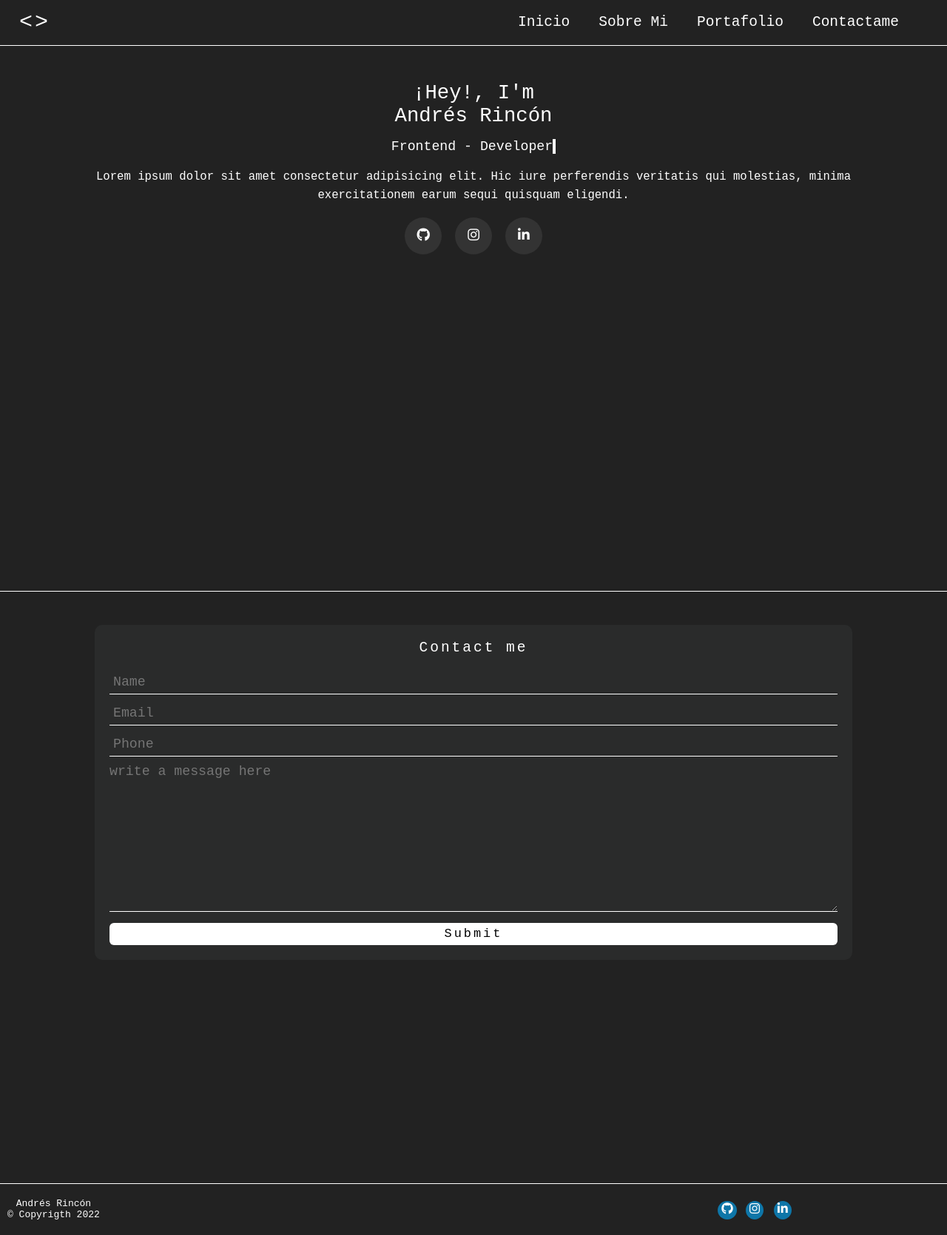
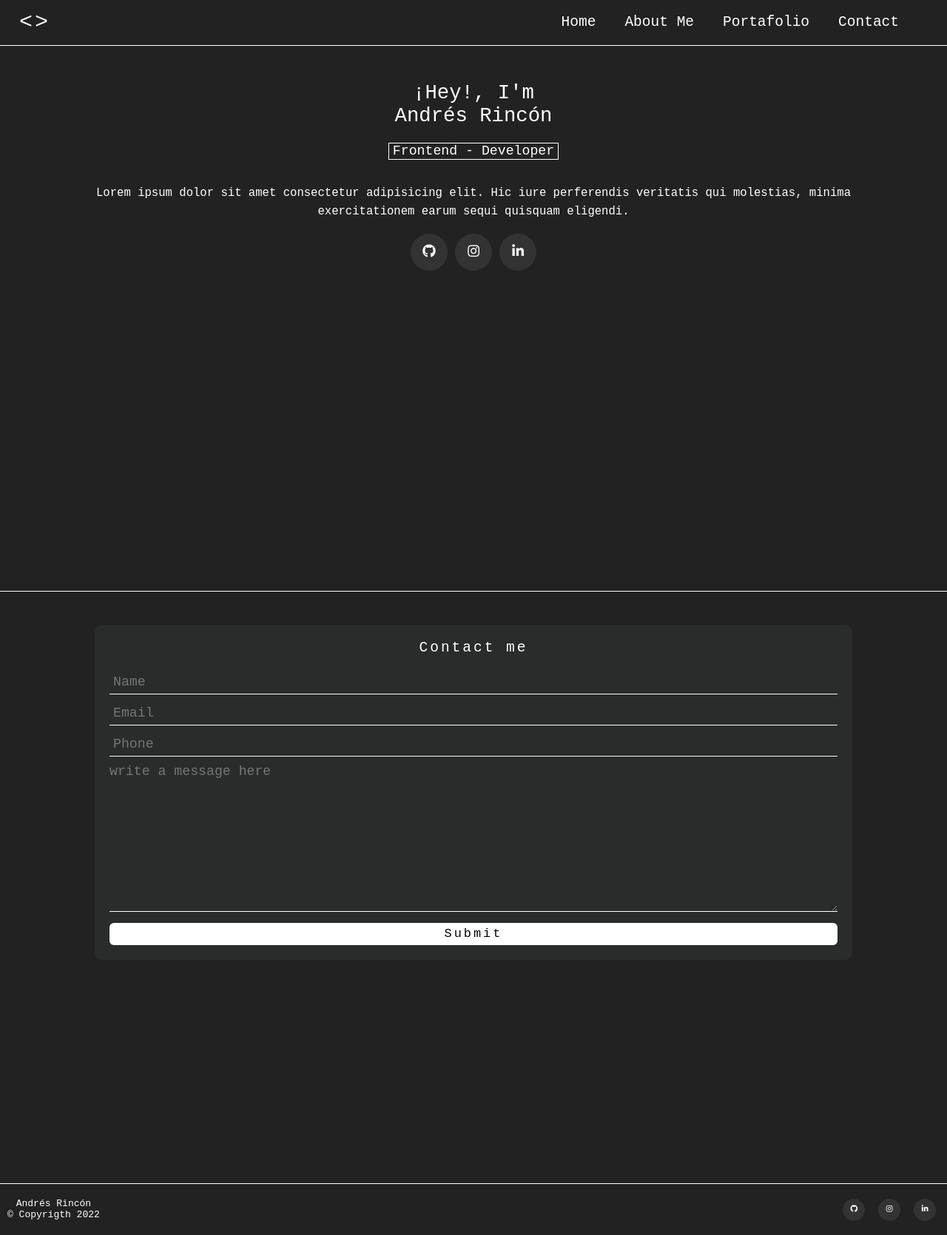
Before and after one commit to andresrrs/miSite, a plain HTML site: page index.html in a window 1280 px wide. Shown: the whole page at 74% size. Drawn offline with Linux system fonts and the light colour scheme.

Commit message:
segundo commit

```diff
--- a/css/estilos.css
+++ b/css/estilos.css
@@ -137,31 +137,31 @@ div .p {
   padding-top: 20px;
 }
 
-.info_profile .p1 {
+span{
+  display: block;
   font-family: monospace;
   font-size: 1.4rem;
-  color: #fff;
   text-transform: capitalize;
-  position: relative;
-  top: 15px;
   white-space: nowrap;
   border-right: 4px solid;
-  width: 22ch;
-  margin: auto;
-  animation: typing 2s steps(21), blink 0.5s infinite step-end alternate;
+  width: 21ch;
+  animation: typing 2s steps(12),
+  blink .5s infinite step-end alternate;
   overflow: hidden;
+  margin: 20px auto 0;
+  border: 1px solid #fff
 }
 
 @keyframes typing {
-  from {
-    width: 0;
-  }
+
+  from{width: 0}
+
 }
 
 @keyframes blink {
-  50% {
-    background-color: transparent;
-  }
+
+  50%{border-color: transparent}
+
 }
 
 .info_profile .p4 {
@@ -288,6 +288,7 @@ footer {
   padding: 10px;
   display: flex;
   justify-content: space-between;
+  position: absolute;
 }
 
 .div-footer{
@@ -301,7 +302,14 @@ footer {
   text-transform: capitalize;
 }
 .redes-sociales-footer {
-  width: 40%;
+  width: 50%;
+  display: flex;
+  justify-content: flex-end;
+  align-items: center;
+}
+
+.redes-sociales ul{
+  width: 70%;
   display: flex;
   align-items: center;
   justify-content: center;
@@ -310,15 +318,19 @@ footer {
 .redes-sociales-footer li {
   display: inline-block;
   margin: 0 5px;
-  width: 20px;
-  height: 20px;
+  width: 30px;
+  height: 30px;
   text-align: center;
 
 }
 
 .redes-sociales-footer li a {
+  display: block;
+  padding: 0 10px;
+  background: #333;
   color: #fff;
-  background-color: #0e76a8;
-  padding: 5px;
+  line-height: 30px;
+  font-size: 10px;
   border-radius: 50%;
+  transition: 0.2s all;
 }
--- a/index.html
+++ b/index.html
@@ -35,10 +35,10 @@
 
 
             <ul>
-                <li><a href="#1">Inicio</a></li>
-                <li><a href="#">Sobre mi</a></li>
+                <li><a href="#1">Home</a></li>
+                <li><a href="#">about me</a></li>
                 <li><a href="#">portafolio</a></li>
-                <li><a href="#">Contactame</a></li>
+                <li><a href="#">contact</a></li>
             </ul>
         </nav>
     </header>
```
